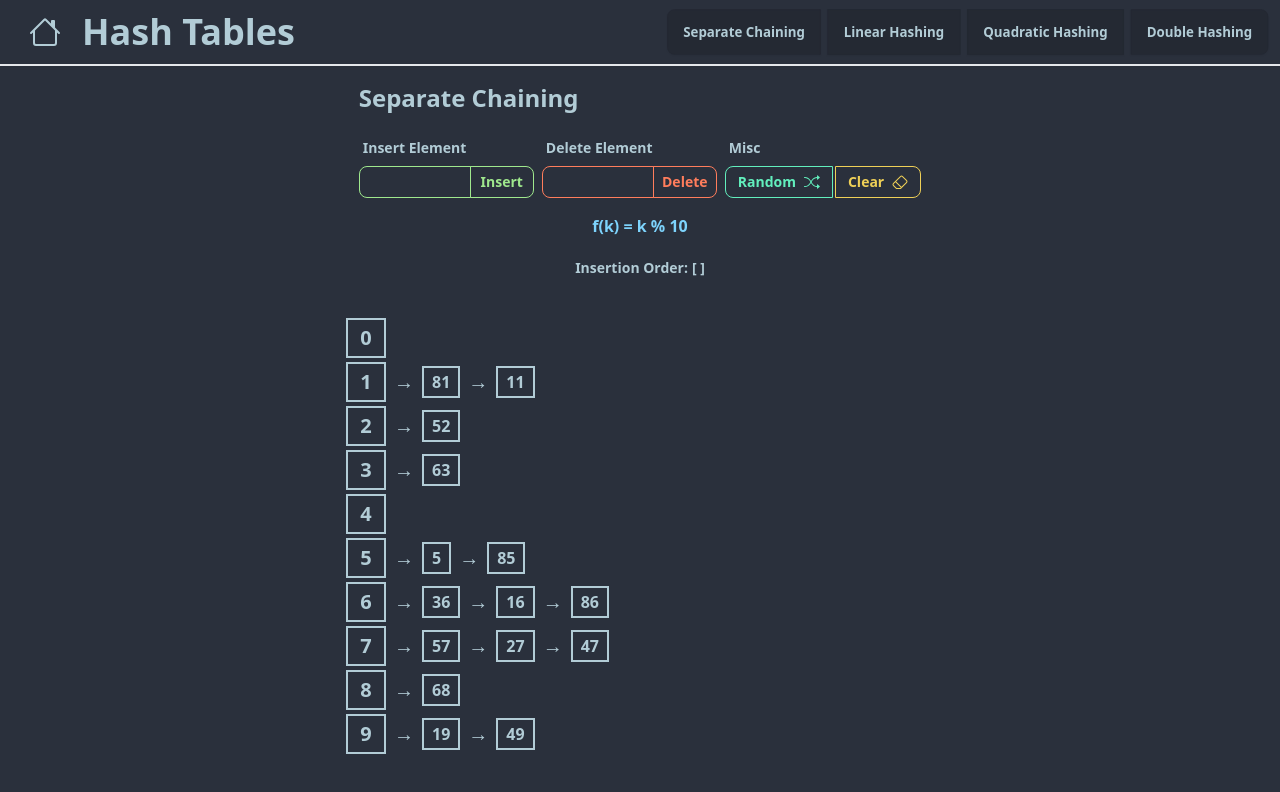
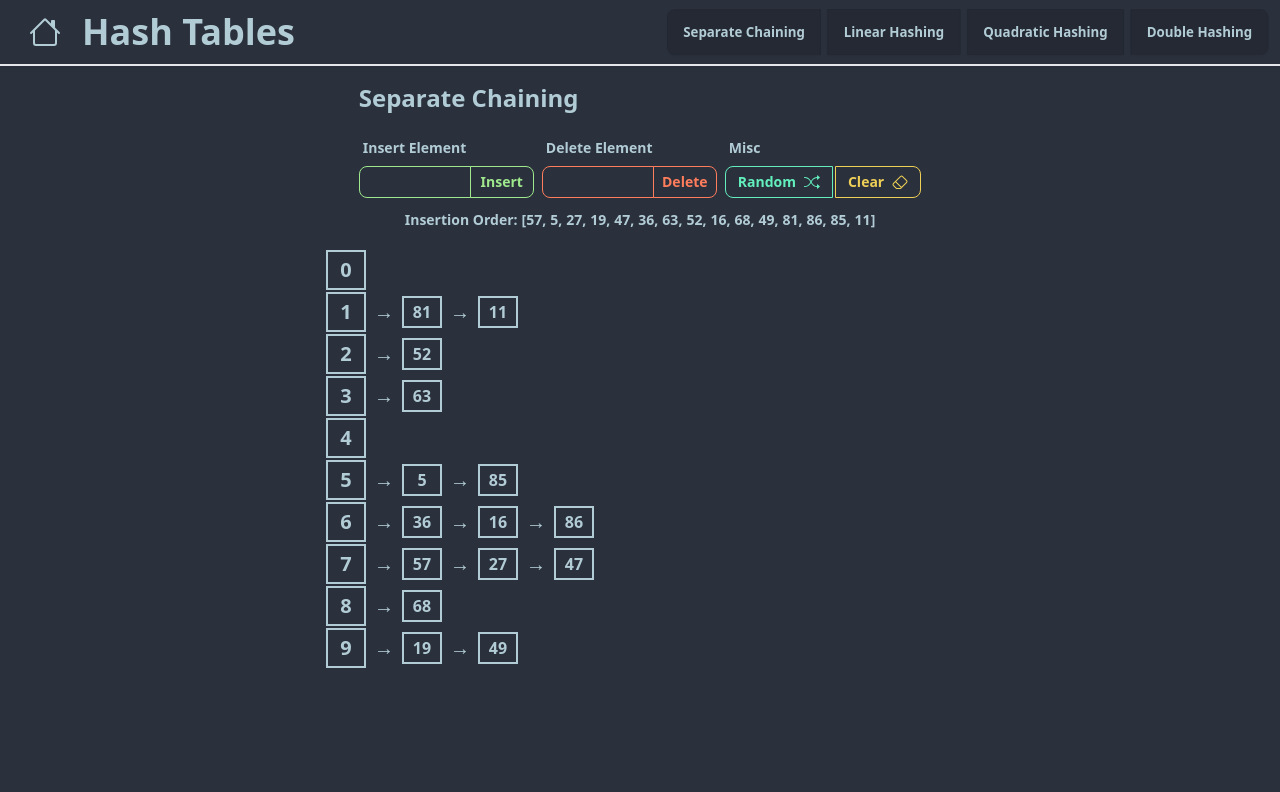
Before and after one commit to alexespejo/dsa-visualizer, a Svelte app: page /hash_tables/separate_chaining in a window 1280 px wide. Shown: the top 792 px of the page. Built offline with nearby package versions, Linux system fonts and the light colour scheme.

Commit message:
update layout

```diff
--- a/src/routes/HashTables/SeparateChaining.svelte
+++ b/src/routes/HashTables/SeparateChaining.svelte
@@ -30,11 +30,12 @@
   numToRemove = null;
  }
  function clear() {
+  insertionOrder = [];
   hashingArray = [[], [], [], [], [], [], [], [], [], []];
  }
  function randomize() {
   clear();
-  let insertionOrder = generateRandomArray(15);
+  insertionOrder = generateRandomArray(15);
   for (let i = 0; i < insertionOrder.length; i++) {
    hashingArray = insertSeparateChaining(hashingArray, insertionOrder[i]);
   }
@@ -88,10 +89,16 @@
  </Controls>
 
  <Visualize>
-  <span class="font-bold mt-3 text-sky-300"> f&#40;k&#41; = k % 10 </span>
-  <InsertionOrderDisplay {insertionOrder} />
+  <!-- <span class="font-bold mt-3 text-sky-300">
+   f&#40;{numToInsert ? numToInsert : "k"}&#41; = {numToInsert
+    ? numToInsert
+    : "k"} % 10
+  </span> -->
+  <div class="mt-2">
+   <InsertionOrderDisplay {insertionOrder} />
+  </div>
   <div class="lg:w-1/2 overflow-x-auto">
-   <div class="space-y-1 p-5 self-start">
+   <div class="self-start space-y-0.5">
     {#each hashingArray as item, i}
      <div class="flex items-center">
       <div
@@ -102,7 +109,9 @@
       <div class="flex items-center">
        {#each item as j}
         <span class="font-bold text-xs lg:text-xl px-2">&rarr;</span>
-        <div class="border-2 border-neutral-content px-2 font-bold py-0.5">
+        <div
+         class="border-2 border-neutral-content px-2 font-bold py-0.5 w-10 text-center max-w-12 overflow-hidden"
+        >
          {j}
         </div>
        {/each}
```
